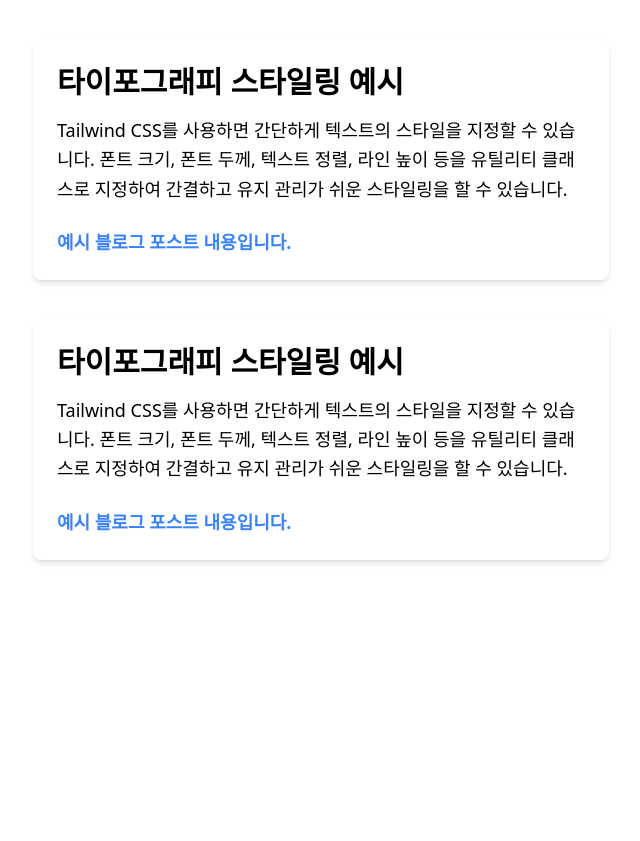
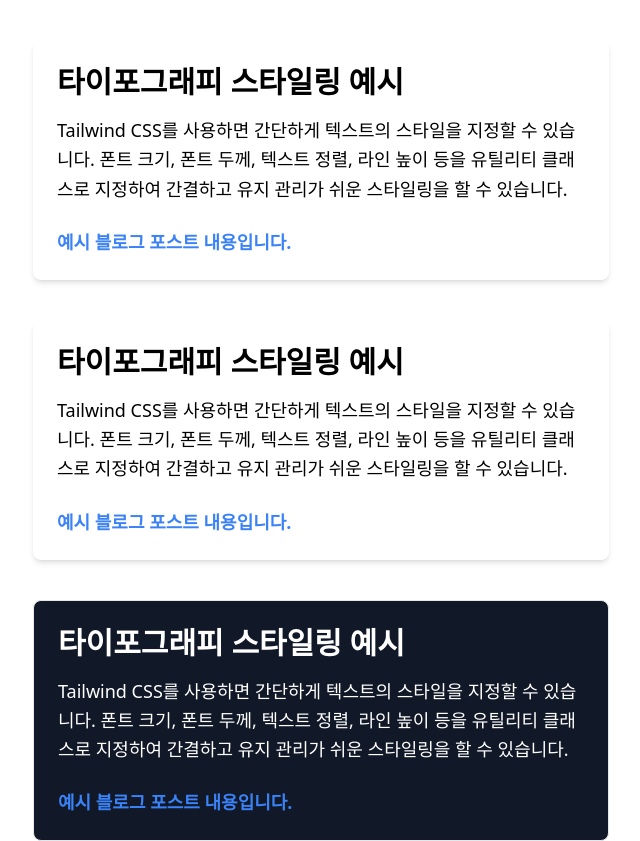
Before and after one commit to limlimjo/tailwindcss_prac, a plain HTML site: page 01_tailwind-basic/typography_practice.html in a window 1280 px wide. Shown: the whole page, without its empty margins (319-959 px from the left). Before the commit the page ends 800 px from the top, so only its background shows below. Drawn offline with nearby package versions, Linux system fonts and the light colour scheme.

Commit message:
[add] 컬러 및 배경, 보더 처리

```diff
--- a/01_tailwind-basic/typography_practice.html
+++ b/01_tailwind-basic/typography_practice.html
@@ -31,6 +31,17 @@
         예시 블로그 포스트 내용입니다.
       </p>
     </article>
+    <article class="max-w-xl mx-auto mt-10 p-6 bg-gray-900 rounded-lg border text-white">
+      <h1 class="text-3xl font-bold mb-4">타이포그래피 스타일링 예시</h1>
+      <p class="text-lg leading-relaxed mb-6">
+        Tailwind CSS를 사용하면 간단하게 텍스트의 스타일을 지정할 수 있습니다.
+        폰트 크기, 폰트 두께, 텍스트 정렬, 라인 높이 등을 유틸리티 클래스로
+        지정하여 간결하고 유지 관리가 쉬운 스타일링을 할 수 있습니다.
+      </p>
+      <p class="text-lg font-bold text-blue-500">
+        예시 블로그 포스트 내용입니다.
+      </p>
+    </article>
   </body>
 
 </html>
```
Also changed, not shown: 01_tailwind-basic/color_border.html (added, +20 -0 lines).
